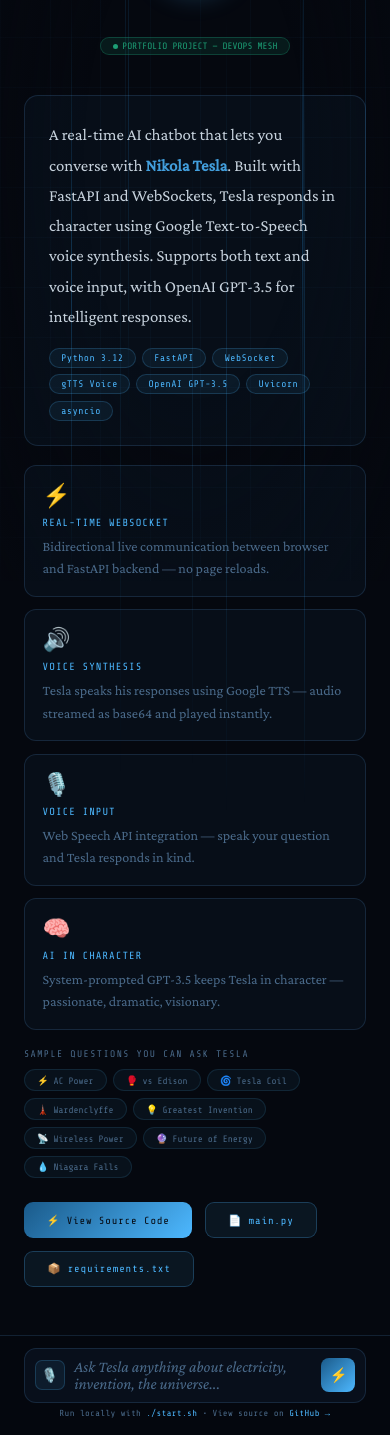
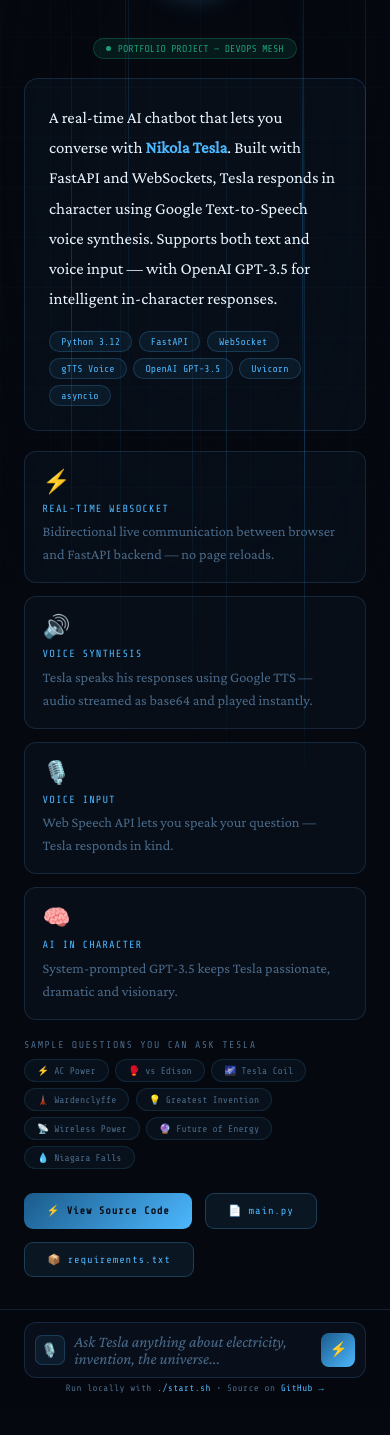
Before and after one commit to rintuchowdory/tesla-chatbot, a plain HTML site: page index.html in a window 390 px wide. Shown: the part 263-1698 px from the top of the page. After the commit the page ends 1673 px from the top, so only its background shows below. Drawn offline with nearby package versions, Linux system fonts and the light colour scheme.

Commit message:
fix: add portfolio index.html with system font fallbacks

```diff
--- a/index.html
+++ b/index.html
@@ -3,67 +3,129 @@
 <head>
 <meta charset="UTF-8"/><meta name="viewport" content="width=device-width,initial-scale=1"/>
 <title>Tesla AI — Portfolio</title>
-<link href="https://fonts.googleapis.com/css2?family=Cinzel:wght@400;600;900&family=Crimson+Pro:ital,wght@0,300;0,400;1,300;1,400&family=Share+Tech+Mono&display=swap" rel="stylesheet"/>
 <style>
-:root{--bg:#05080f;--surface:#080d18;--card:#0a1220;--border:rgba(100,180,255,0.15);--arc:#4db8ff;--arc-dim:#1a5a8a;--gold:#c9a84c;--white:#e8f4ff;--muted:#4a6a8a;--red:#ff4455;}
+@import url('https://fonts.googleapis.com/css2?family=Cinzel:wght@400;600;900&family=Crimson+Pro:ital,wght@0,300;0,400;1,300;1,400&family=Share+Tech+Mono&display=swap');
+:root{
+  --bg:#05080f;--surface:#080d18;--card:#0a1220;
+  --border:rgba(100,180,255,0.15);--arc:#4db8ff;--arc-dim:#1a5a8a;
+  --gold:#c9a84c;--white:#e8f4ff;--muted:#4a6a8a;--red:#ff4455;
+  --font-title:'Cinzel',Georgia,'Times New Roman',serif;
+  --font-body:'Crimson Pro',Georgia,'Times New Roman',serif;
+  --font-mono:'Share Tech Mono','Courier New',monospace;
+}
 *,*::before,*::after{margin:0;padding:0;box-sizing:border-box;}
-html,body{min-height:100%;overflow-x:hidden;}
-body{background:var(--bg);color:var(--white);font-family:'Crimson Pro',serif;display:flex;flex-direction:column;}
-.grid-overlay{position:fixed;inset:0;z-index:0;pointer-events:none;background-image:linear-gradient(rgba(77,184,255,0.03) 1px,transparent 1px),linear-gradient(90deg,rgba(77,184,255,0.03) 1px,transparent 1px);background-size:50px 50px;}
-.vignette{position:fixed;inset:0;z-index:0;pointer-events:none;background:radial-gradient(ellipse at center,transparent 40%,rgba(5,8,15,0.8) 100%);}
-.arc-line{position:fixed;width:1px;background:linear-gradient(to bottom,transparent,var(--arc-dim),transparent);opacity:0.3;animation:arcFlicker var(--dur,4s) ease-in-out infinite var(--delay,0s);}
+html{min-height:100%;}
+body{background:var(--bg);color:var(--white);font-family:var(--font-body);display:flex;flex-direction:column;min-height:100vh;}
+
+.grid-overlay{position:fixed;inset:0;z-index:0;pointer-events:none;
+  background-image:linear-gradient(rgba(77,184,255,0.03) 1px,transparent 1px),
+  linear-gradient(90deg,rgba(77,184,255,0.03) 1px,transparent 1px);
+  background-size:50px 50px;}
+.vignette{position:fixed;inset:0;z-index:0;pointer-events:none;
+  background:radial-gradient(ellipse at center,transparent 40%,rgba(5,8,15,0.8) 100%);}
+.arc-line{position:fixed;width:1px;
+  background:linear-gradient(to bottom,transparent,var(--arc-dim),transparent);
+  opacity:0.3;animation:arcFlicker var(--dur,4s) ease-in-out infinite var(--delay,0s);}
 @keyframes arcFlicker{0%,100%{opacity:0.1;}50%{opacity:0.5;}75%{opacity:0.2;}}
-.bolt{position:absolute;top:0;width:2px;height:100%;background:linear-gradient(to bottom,var(--arc),transparent);opacity:0;animation:bolt 6s ease-in-out infinite;}
-.bolt:nth-child(1){left:10%;}.bolt:nth-child(2){left:50%;animation-delay:2s;}.bolt:nth-child(3){left:90%;animation-delay:4s;}
+.bolt{position:absolute;top:0;width:2px;height:100%;
+  background:linear-gradient(to bottom,var(--arc),transparent);
+  opacity:0;animation:bolt 6s ease-in-out infinite;}
+.bolt:nth-child(1){left:10%;}
+.bolt:nth-child(2){left:50%;animation-delay:2s;}
+.bolt:nth-child(3){left:90%;animation-delay:4s;}
 @keyframes bolt{0%,100%{opacity:0;}5%{opacity:0.8;}10%{opacity:0;}15%{opacity:0.4;}20%{opacity:0;}}
-header{position:relative;z-index:10;padding:1.2rem 2rem .8rem;text-align:center;border-bottom:1px solid var(--border);background:rgba(5,8,15,0.85);backdrop-filter:blur(10px);}
-h1{font-family:'Cinzel',serif;font-size:clamp(1.6rem,4vw,2.6rem);font-weight:900;letter-spacing:0.15em;color:var(--white);text-shadow:0 0 30px rgba(77,184,255,0.5);}
-.title-arc{font-family:'Share Tech Mono',monospace;font-size:.62rem;letter-spacing:.4em;color:var(--arc);margin-top:.2rem;opacity:.7;}
-.status-bar{display:flex;align-items:center;justify-content:center;gap:1.5rem;margin-top:.6rem;flex-wrap:wrap;}
-.status-item{display:flex;align-items:center;gap:.35rem;font-family:'Share Tech Mono',monospace;font-size:.58rem;color:var(--muted);}
-.status-dot{width:5px;height:5px;border-radius:50%;background:var(--arc);animation:sdpulse 2s infinite;}
-@keyframes sdpulse{0%,100%{box-shadow:0 0 0 0 rgba(77,184,255,.4);}50%{box-shadow:0 0 0 4px rgba(77,184,255,0);}}
 
-.portrait-wrap{position:relative;z-index:10;display:flex;justify-content:center;padding:2rem 0 1rem;}
-.portrait{width:90px;height:90px;border-radius:50%;border:2px solid var(--arc-dim);background:radial-gradient(circle at 40% 35%,#1a3a5a,#050810);display:flex;align-items:center;justify-content:center;font-size:2.6rem;box-shadow:0 0 30px rgba(77,184,255,0.3);animation:portraitPulse 3s ease-in-out infinite alternate;}
-@keyframes portraitPulse{from{box-shadow:0 0 20px rgba(77,184,255,0.2);}to{box-shadow:0 0 50px rgba(77,184,255,0.5);}}
+header{position:relative;z-index:10;padding:1.2rem 2rem .8rem;text-align:center;
+  border-bottom:1px solid var(--border);background:rgba(5,8,15,0.85);}
+h1{font-family:var(--font-title);font-size:clamp(1.6rem,4vw,2.6rem);font-weight:900;
+  letter-spacing:0.15em;color:var(--white);text-shadow:0 0 30px rgba(77,184,255,0.5);}
+.title-arc{font-family:var(--font-mono);font-size:.62rem;letter-spacing:.4em;
+  color:var(--arc);margin-top:.2rem;opacity:.9;}
+.status-bar{display:flex;align-items:center;justify-content:center;gap:1.5rem;
+  margin-top:.6rem;flex-wrap:wrap;}
+.status-item{display:flex;align-items:center;gap:.35rem;
+  font-family:var(--font-mono);font-size:.62rem;color:var(--muted);}
+.status-dot{width:5px;height:5px;border-radius:50%;background:var(--arc);
+  animation:sdpulse 2s infinite;}
+@keyframes sdpulse{0%,100%{box-shadow:0 0 0 0 rgba(77,184,255,.4);}
+  50%{box-shadow:0 0 0 4px rgba(77,184,255,0);}}
 
-.main{position:relative;z-index:10;max-width:800px;margin:0 auto;padding:1.5rem 1.5rem 3rem;width:100%;}
+.portrait-wrap{position:relative;z-index:10;display:flex;
+  justify-content:center;padding:2rem 0 1rem;}
+.portrait{width:90px;height:90px;border-radius:50%;
+  border:2px solid var(--arc-dim);
+  background:radial-gradient(circle at 40% 35%,#1a3a5a,#050810);
+  display:flex;align-items:center;justify-content:center;font-size:2.6rem;
+  animation:portraitPulse 3s ease-in-out infinite alternate;}
+@keyframes portraitPulse{
+  from{box-shadow:0 0 20px rgba(77,184,255,0.2);}
+  to{box-shadow:0 0 50px rgba(77,184,255,0.5);}}
 
-.about-card{background:rgba(77,184,255,.04);border:1px solid var(--border);border-radius:14px;padding:1.5rem;margin-bottom:1.2rem;}
-.about-card p{font-size:1.05rem;line-height:1.8;color:var(--white);opacity:.85;}
+.main{position:relative;z-index:10;max-width:800px;
+  margin:0 auto;padding:1.5rem 1.5rem 2rem;width:100%;}
 
-.tech-row{display:flex;flex-wrap:wrap;gap:.4rem;margin:1rem 0 0;}
-.tech-chip{padding:.25rem .7rem;background:rgba(77,184,255,.07);border:1px solid rgba(77,184,255,.2);border-radius:20px;color:var(--arc);font-family:'Share Tech Mono',monospace;font-size:.6rem;letter-spacing:.05em;}
+.badge-live{display:inline-flex;align-items:center;gap:.4rem;
+  padding:.25rem .8rem;border-radius:20px;
+  background:rgba(29,158,117,.12);border:1px solid rgba(29,158,117,.3);
+  color:#1D9E75;font-family:var(--font-mono);font-size:.62rem;margin-bottom:1.2rem;}
+.badge-dot{width:5px;height:5px;border-radius:50%;background:#1D9E75;animation:sdpulse 2s infinite;}
 
-.features-grid{display:grid;grid-template-columns:repeat(auto-fit,minmax(220px,1fr));gap:.8rem;margin-bottom:1.2rem;}
-.feature-card{background:rgba(77,184,255,.04);border:1px solid var(--border);border-radius:12px;padding:1rem 1.1rem;}
+.about-card{background:rgba(77,184,255,.04);border:1px solid var(--border);
+  border-radius:14px;padding:1.5rem;margin-bottom:1.2rem;}
+.about-card p{font-size:1.05rem;line-height:1.8;color:var(--white);}
+.about-card strong{color:var(--arc);}
+
+.tech-row{display:flex;flex-wrap:wrap;gap:.4rem;margin-top:1rem;}
+.tech-chip{padding:.25rem .7rem;background:rgba(77,184,255,.07);
+  border:1px solid rgba(77,184,255,.2);border-radius:20px;
+  color:var(--arc);font-family:var(--font-mono);font-size:.62rem;}
+
+.features-grid{display:grid;grid-template-columns:repeat(auto-fit,minmax(200px,1fr));
+  gap:.8rem;margin-bottom:1.2rem;}
+.feature-card{background:rgba(77,184,255,.04);border:1px solid var(--border);
+  border-radius:12px;padding:1rem 1.1rem;}
 .feature-icon{font-size:1.4rem;margin-bottom:.5rem;}
-.feature-title{font-family:'Share Tech Mono',monospace;font-size:.65rem;letter-spacing:.1em;color:var(--arc);margin-bottom:.35rem;}
-.feature-desc{font-size:.88rem;color:var(--muted);line-height:1.6;}
+.feature-title{font-family:var(--font-mono);font-size:.65rem;letter-spacing:.1em;
+  color:var(--arc);margin-bottom:.35rem;}
+.feature-desc{font-size:.9rem;color:var(--muted);line-height:1.6;}
 
-.suggest-section{margin-bottom:1.2rem;}
-.section-label{font-family:'Share Tech Mono',monospace;font-size:.6rem;letter-spacing:.15em;color:var(--muted);margin-bottom:.6rem;}
+.suggest-section{margin-bottom:1.5rem;}
+.section-label{font-family:var(--font-mono);font-size:.62rem;letter-spacing:.15em;
+  color:var(--muted);margin-bottom:.6rem;}
 .chips{display:flex;flex-wrap:wrap;gap:.4rem;}
-.suggest-chip{white-space:nowrap;padding:.3rem .75rem;background:rgba(77,184,255,.05);border:1px solid rgba(77,184,255,.12);border-radius:20px;color:var(--muted);font-family:'Share Tech Mono',monospace;font-size:.58rem;cursor:default;}
+.suggest-chip{white-space:nowrap;padding:.3rem .75rem;
+  background:rgba(77,184,255,.05);border:1px solid rgba(77,184,255,.12);
+  border-radius:20px;color:var(--muted);font-family:var(--font-mono);font-size:.6rem;}
 
-.cta-row{display:flex;gap:.8rem;flex-wrap:wrap;margin-top:1.5rem;}
-.btn{display:inline-flex;align-items:center;gap:.4rem;padding:.65rem 1.4rem;border-radius:9px;font-family:'Share Tech Mono',monospace;font-size:.65rem;letter-spacing:.08em;text-decoration:none;transition:all .2s;cursor:pointer;}
-.btn-primary{background:linear-gradient(135deg,var(--arc-dim),var(--arc));color:var(--bg);border:none;}
+.cta-row{display:flex;gap:.8rem;flex-wrap:wrap;}
+.btn{display:inline-flex;align-items:center;gap:.4rem;padding:.65rem 1.4rem;
+  border-radius:9px;font-family:var(--font-mono);font-size:.65rem;
+  letter-spacing:.08em;text-decoration:none;transition:all .2s;}
+.btn-primary{background:linear-gradient(135deg,var(--arc-dim),var(--arc));
+  color:var(--bg);border:none;font-weight:700;}
 .btn-primary:hover{opacity:.85;transform:scale(1.03);}
-.btn-secondary{background:rgba(77,184,255,.08);border:1px solid rgba(77,184,255,.25);color:var(--arc);}
-.btn-secondary:hover{background:rgba(77,184,255,.15);}
+.btn-secondary{background:rgba(77,184,255,.08);
+  border:1px solid rgba(77,184,255,.25);color:var(--arc);}
+.btn-secondary:hover{background:rgba(77,184,255,.18);}
 
-.input-bar{position:relative;z-index:10;padding:.75rem 1.5rem 1rem;background:rgba(5,8,15,.9);backdrop-filter:blur(10px);border-top:1px solid var(--border);margin-top:auto;}
-.input-wrap{display:flex;gap:.6rem;align-items:center;background:rgba(10,18,32,.8);border:1px solid var(--border);border-radius:12px;padding:.4rem .6rem;max-width:800px;margin:0 auto;}
-.fake-input{flex:1;font-family:'Crimson Pro',serif;font-size:1rem;color:var(--muted);font-style:italic;padding:.2rem 0;}
-.voice-btn{width:30px;height:30px;min-width:30px;border-radius:7px;background:rgba(77,184,255,.08);border:1px solid rgba(77,184,255,.2);color:var(--muted);font-size:.85rem;display:flex;align-items:center;justify-content:center;}
-.send-btn{width:34px;height:34px;min-width:34px;border-radius:8px;background:linear-gradient(135deg,var(--arc-dim),var(--arc));border:none;color:var(--bg);font-size:.9rem;display:flex;align-items:center;justify-content:center;}
-.hint{font-family:'Share Tech Mono',monospace;font-size:.55rem;color:var(--muted);text-align:center;margin-top:.35rem;letter-spacing:.04em;}
+.input-bar{position:relative;z-index:10;padding:.75rem 1.5rem 1rem;
+  background:rgba(5,8,15,.95);border-top:1px solid var(--border);margin-top:auto;}
+.input-wrap{display:flex;gap:.6rem;align-items:center;
+  background:rgba(10,18,32,.8);border:1px solid var(--border);
+  border-radius:12px;padding:.4rem .6rem;max-width:800px;margin:0 auto;}
+.fake-input{flex:1;font-family:var(--font-body);font-size:1rem;
+  color:var(--muted);font-style:italic;padding:.2rem 0;
+  user-select:none;}
+.voice-btn{width:30px;height:30px;min-width:30px;border-radius:7px;
+  background:rgba(77,184,255,.08);border:1px solid rgba(77,184,255,.2);
+  color:var(--muted);font-size:.85rem;display:flex;align-items:center;justify-content:center;}
+.send-btn{width:34px;height:34px;min-width:34px;border-radius:8px;
+  background:linear-gradient(135deg,var(--arc-dim),var(--arc));
+  border:none;color:var(--bg);font-size:.9rem;
+  display:flex;align-items:center;justify-content:center;}
+.hint{font-family:var(--font-mono);font-size:.58rem;color:var(--muted);
+  text-align:center;margin-top:.35rem;letter-spacing:.04em;}
 .hint span{color:var(--arc);}
-
-.badge-live{display:inline-flex;align-items:center;gap:.3rem;padding:.2rem .7rem;border-radius:20px;background:rgba(29,158,117,.12);border:1px solid rgba(29,158,117,.3);color:#1D9E75;font-family:'Share Tech Mono',monospace;font-size:.58rem;margin-bottom:1rem;}
-.badge-dot{width:5px;height:5px;border-radius:50%;background:#1D9E75;animation:sdpulse 2s infinite;}
 </style>
 </head>
 <body>
@@ -76,7 +138,7 @@
     <div class="bolt"></div><div class="bolt"></div><div class="bolt"></div>
   </div>
   <h1>NIKOLA TESLA</h1>
-  <div class="title-arc">⚡ Interactive AI Assistant ⚡</div>
+  <div class="title-arc">&#9889; Interactive AI Assistant &#9889;</div>
   <div class="status-bar">
     <div class="status-item"><div class="status-dot"></div>PYTHON BACKEND</div>
     <div class="status-item"><div class="status-dot"></div>AI POWERED</div>
@@ -86,16 +148,18 @@
 </header>
 
 <div class="portrait-wrap">
-  <div class="portrait">🧑‍🔬</div>
+  <div class="portrait">&#129489;&#8205;&#128300;</div>
 </div>
 
 <div class="main">
-  <div style="text-align:center;margin-bottom:1.5rem;">
-    <div class="badge-live"><div class="badge-dot"></div>PORTFOLIO PROJECT — DEVOPS MESH</div>
+  <div style="text-align:center;">
+    <div class="badge-live">
+      <div class="badge-dot"></div>PORTFOLIO PROJECT &#8212; DEVOPS MESH
+    </div>
   </div>
 
   <div class="about-card">
-    <p>A real-time AI chatbot that lets you converse with <strong style="color:var(--arc)">Nikola Tesla</strong>. Built with FastAPI and WebSockets, Tesla responds in character using Google Text-to-Speech voice synthesis. Supports both text and voice input, with OpenAI GPT-3.5 for intelligent responses.</p>
+    <p>A real-time AI chatbot that lets you converse with <strong>Nikola Tesla</strong>. Built with FastAPI and WebSockets, Tesla responds in character using Google Text-to-Speech voice synthesis. Supports both text and voice input — with OpenAI GPT-3.5 for intelligent in-character responses.</p>
     <div class="tech-row">
       <span class="tech-chip">Python 3.12</span>
       <span class="tech-chip">FastAPI</span>
@@ -109,55 +173,55 @@
 
   <div class="features-grid">
     <div class="feature-card">
-      <div class="feature-icon">⚡</div>
+      <div class="feature-icon">&#9889;</div>
       <div class="feature-title">REAL-TIME WEBSOCKET</div>
       <div class="feature-desc">Bidirectional live communication between browser and FastAPI backend — no page reloads.</div>
     </div>
     <div class="feature-card">
-      <div class="feature-icon">🔊</div>
+      <div class="feature-icon">&#128266;</div>
       <div class="feature-title">VOICE SYNTHESIS</div>
       <div class="feature-desc">Tesla speaks his responses using Google TTS — audio streamed as base64 and played instantly.</div>
     </div>
     <div class="feature-card">
-      <div class="feature-icon">🎙️</div>
+      <div class="feature-icon">&#127897;&#65039;</div>
       <div class="feature-title">VOICE INPUT</div>
-      <div class="feature-desc">Web Speech API integration — speak your question and Tesla responds in kind.</div>
+      <div class="feature-desc">Web Speech API lets you speak your question — Tesla responds in kind.</div>
     </div>
     <div class="feature-card">
-      <div class="feature-icon">🧠</div>
+      <div class="feature-icon">&#129504;</div>
       <div class="feature-title">AI IN CHARACTER</div>
-      <div class="feature-desc">System-prompted GPT-3.5 keeps Tesla in character — passionate, dramatic, visionary.</div>
+      <div class="feature-desc">System-prompted GPT-3.5 keeps Tesla passionate, dramatic and visionary.</div>
     </div>
   </div>
 
   <div class="suggest-section">
     <div class="section-label">SAMPLE QUESTIONS YOU CAN ASK TESLA</div>
     <div class="chips">
-      <span class="suggest-chip">⚡ AC Power</span>
-      <span class="suggest-chip">🥊 vs Edison</span>
-      <span class="suggest-chip">🌀 Tesla Coil</span>
-      <span class="suggest-chip">🗼 Wardenclyffe</span>
-      <span class="suggest-chip">💡 Greatest Invention</span>
-      <span class="suggest-chip">📡 Wireless Power</span>
-      <span class="suggest-chip">🔮 Future of Energy</span>
-      <span class="suggest-chip">💧 Niagara Falls</span>
+      <span class="suggest-chip">&#9889; AC Power</span>
+      <span class="suggest-chip">&#129354; vs Edison</span>
+      <span class="suggest-chip">&#127756; Tesla Coil</span>
+      <span class="suggest-chip">&#128508; Wardenclyffe</span>
+      <span class="suggest-chip">&#128161; Greatest Invention</span>
+      <span class="suggest-chip">&#128225; Wireless Power</span>
+      <span class="suggest-chip">&#128302; Future of Energy</span>
+      <span class="suggest-chip">&#128167; Niagara Falls</span>
     </div>
   </div>
 
   <div class="cta-row">
-    <a class="btn btn-primary" href="https://github.com/rintuchowdory/tesla-chatbot">⚡ View Source Code</a>
-    <a class="btn btn-secondary" href="https://github.com/rintuchowdory/tesla-chatbot/blob/main/main.py">📄 main.py</a>
-    <a class="btn btn-secondary" href="https://github.com/rintuchowdory/tesla-chatbot/blob/main/requirements.txt">📦 requirements.txt</a>
+    <a class="btn btn-primary" href="https://github.com/rintuchowdory/tesla-chatbot">&#9889; View Source Code</a>
+    <a class="btn btn-secondary" href="https://github.com/rintuchowdory/tesla-chatbot/blob/main/main.py">&#128196; main.py</a>
+    <a class="btn btn-secondary" href="https://github.com/rintuchowdory/tesla-chatbot/blob/main/requirements.txt">&#128230; requirements.txt</a>
   </div>
 </div>
 
 <div class="input-bar">
   <div class="input-wrap">
-    <div class="voice-btn">🎙️</div>
+    <div class="voice-btn">&#127897;&#65039;</div>
     <div class="fake-input">Ask Tesla anything about electricity, invention, the universe...</div>
-    <div class="send-btn">⚡</div>
+    <div class="send-btn">&#9889;</div>
   </div>
-  <div class="hint">Run locally with <span>./start.sh</span> • View source on <span>GitHub →</span></div>
+  <div class="hint">Run locally with <span>./start.sh</span> &#8226; Source on <span>GitHub &#8594;</span></div>
 </div>
 
 <script>
@@ -165,7 +229,7 @@
 for(let i=0;i<10;i++){
   const l=document.createElement('div');
   l.className='arc-line';
-  l.style.cssText=`left:${Math.random()*100}%;height:${50+Math.random()*50}%;top:${Math.random()*50}%;--dur:${3+Math.random()*5}s;--delay:${Math.random()*4}s`;
+  l.style.cssText='left:'+Math.random()*100+'%;height:'+(50+Math.random()*50)+'%;top:'+Math.random()*50+'%;--dur:'+(3+Math.random()*5)+'s;--delay:'+Math.random()*4+'s';
   bgc.appendChild(l);
 }
 </script>
```
